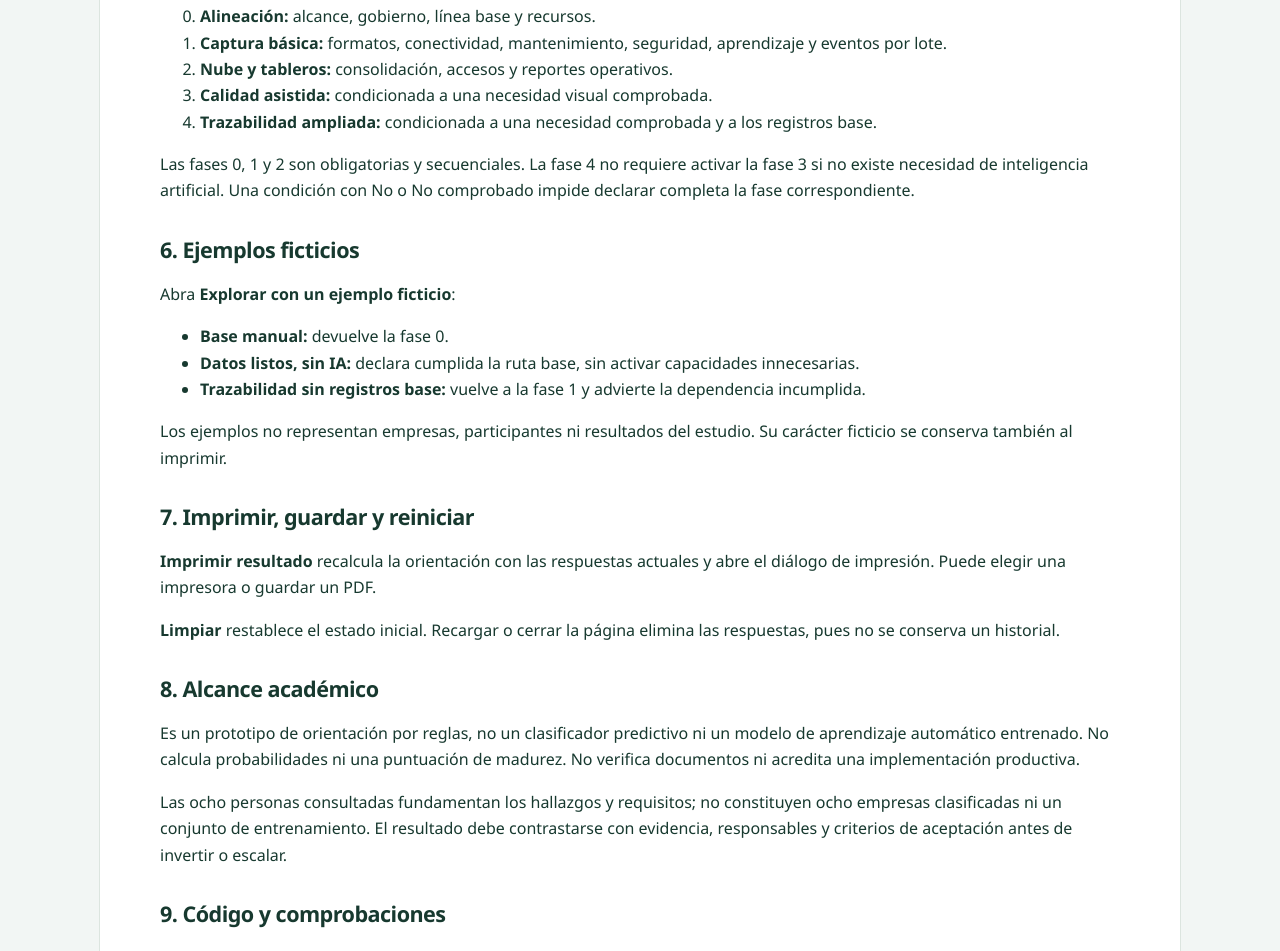
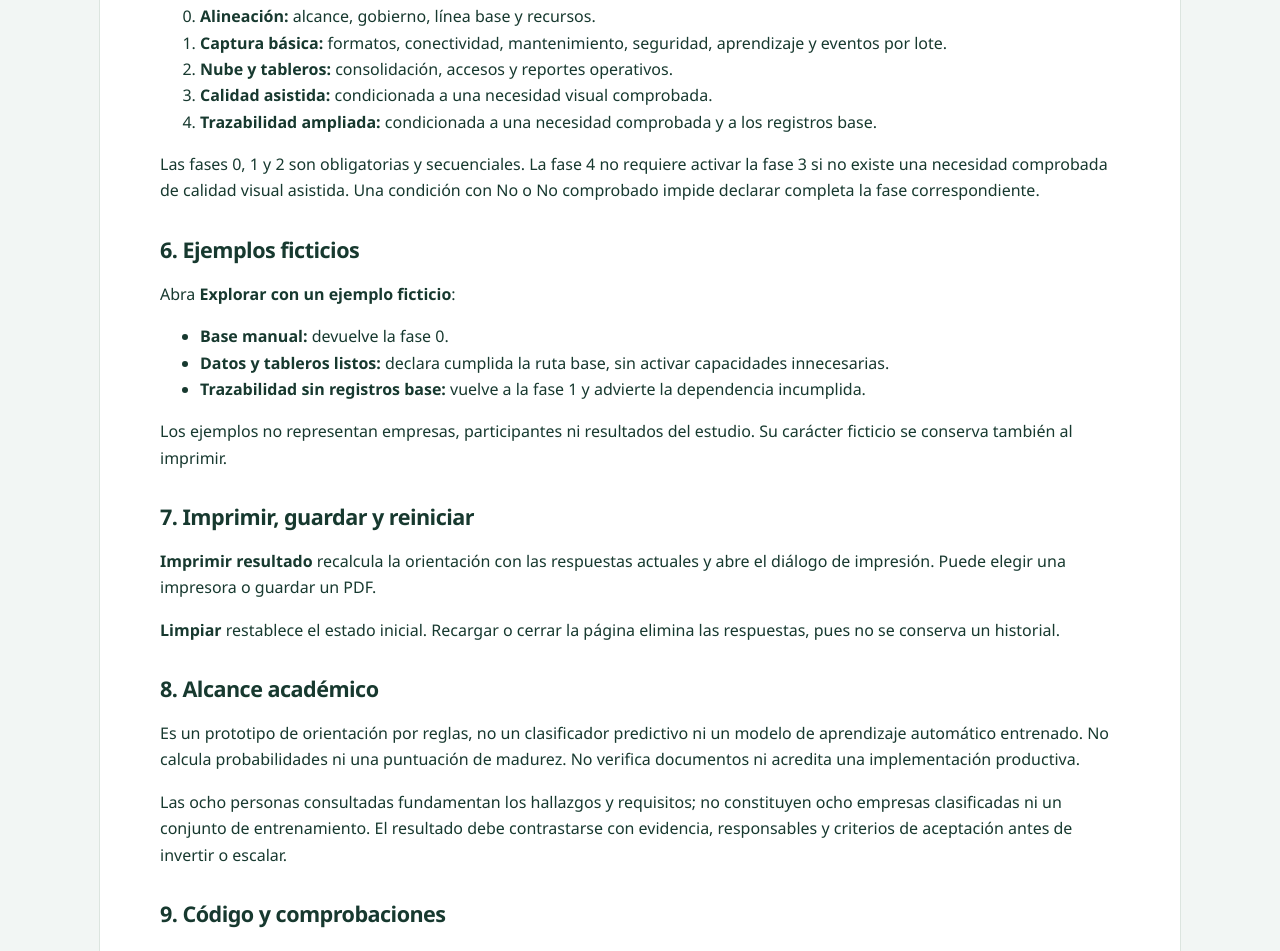
Before and after one commit to prototipo-floricultura/PaulSOGA, a website: page LEEME.html in a window 1280 px wide. Shown: the part 1103-2054 px from the top of the page. Drawn offline with Linux system fonts and the light colour scheme.

Commit message:
Alinear la ayuda con las etiquetas del prototipo

```diff
--- a/LEEME.html
+++ b/LEEME.html
@@ -26,10 +26,10 @@
     <p>Si cambia una respuesta después de generar la orientación, aparece un aviso. Vuelva a generar el resultado para actualizarlo.</p>
     <h2>5. Secuencia de la hoja de ruta</h2>
     <ol start="0"><li><strong>Alineación:</strong> alcance, gobierno, línea base y recursos.</li><li><strong>Captura básica:</strong> formatos, conectividad, mantenimiento, seguridad, aprendizaje y eventos por lote.</li><li><strong>Nube y tableros:</strong> consolidación, accesos y reportes operativos.</li><li><strong>Calidad asistida:</strong> condicionada a una necesidad visual comprobada.</li><li><strong>Trazabilidad ampliada:</strong> condicionada a una necesidad comprobada y a los registros base.</li></ol>
-    <p>Las fases 0, 1 y 2 son obligatorias y secuenciales. La fase 4 no requiere activar la fase 3 si no existe necesidad de inteligencia artificial. Una condición con No o No comprobado impide declarar completa la fase correspondiente.</p>
+    <p>Las fases 0, 1 y 2 son obligatorias y secuenciales. La fase 4 no requiere activar la fase 3 si no existe una necesidad comprobada de calidad visual asistida. Una condición con No o No comprobado impide declarar completa la fase correspondiente.</p>
     <h2>6. Ejemplos ficticios</h2>
     <p>Abra <strong>Explorar con un ejemplo ficticio</strong>:</p>
-    <ul><li><strong>Base manual:</strong> devuelve la fase 0.</li><li><strong>Datos listos, sin IA:</strong> declara cumplida la ruta base, sin activar capacidades innecesarias.</li><li><strong>Trazabilidad sin registros base:</strong> vuelve a la fase 1 y advierte la dependencia incumplida.</li></ul>
+    <ul><li><strong>Base manual:</strong> devuelve la fase 0.</li><li><strong>Datos y tableros listos:</strong> declara cumplida la ruta base, sin activar capacidades innecesarias.</li><li><strong>Trazabilidad sin registros base:</strong> vuelve a la fase 1 y advierte la dependencia incumplida.</li></ul>
     <p>Los ejemplos no representan empresas, participantes ni resultados del estudio. Su carácter ficticio se conserva también al imprimir.</p>
     <h2>7. Imprimir, guardar y reiniciar</h2>
     <p><strong>Imprimir resultado</strong> recalcula la orientación con las respuestas actuales y abre el diálogo de impresión. Puede elegir una impresora o guardar un PDF.</p>
--- a/SHA256SUMS.txt
+++ b/SHA256SUMS.txt
@@ -2,7 +2,7 @@
 8137500470817738378b8831a35c97e029113fa858dc85a7e6e7d53e868dad4f  estilos.css
 0e0e5f26674440acb81d328f9f9d5f6a36ce25579d8ca79115e81e2a94a9fd0a  motor.js
 f951c6f8bbd1bba2f3d9b726beb486fb1265e8a4fd1b633c7ba634974ce64be2  app.js
-e8a5e722eb9fb03feda1d572f85043ddb77784c5640a4afcb3022e94d8cb5cd1  LEEME.html
+026ebf8260b78e246ea1ee20ad48790ae4cf83ce94ea6f540173a9bc91cfe395  LEEME.html
 c40f5149205279024a2f2f754d0c778fd0d92c1d3e335347a51e1273feaaad39  manual.css
 fdc88fef6dbf8d704e3ecb3b107dbbe183c08ea3dc9a6173100efaa50a78fde0  README.md
 b7248c7d86a8cc5ceeed2fc7f80987c2a03c5846fc40f07936bb86202a759aaf  SEGURIDAD.md
```
Also changed, not shown: 1 other file.
